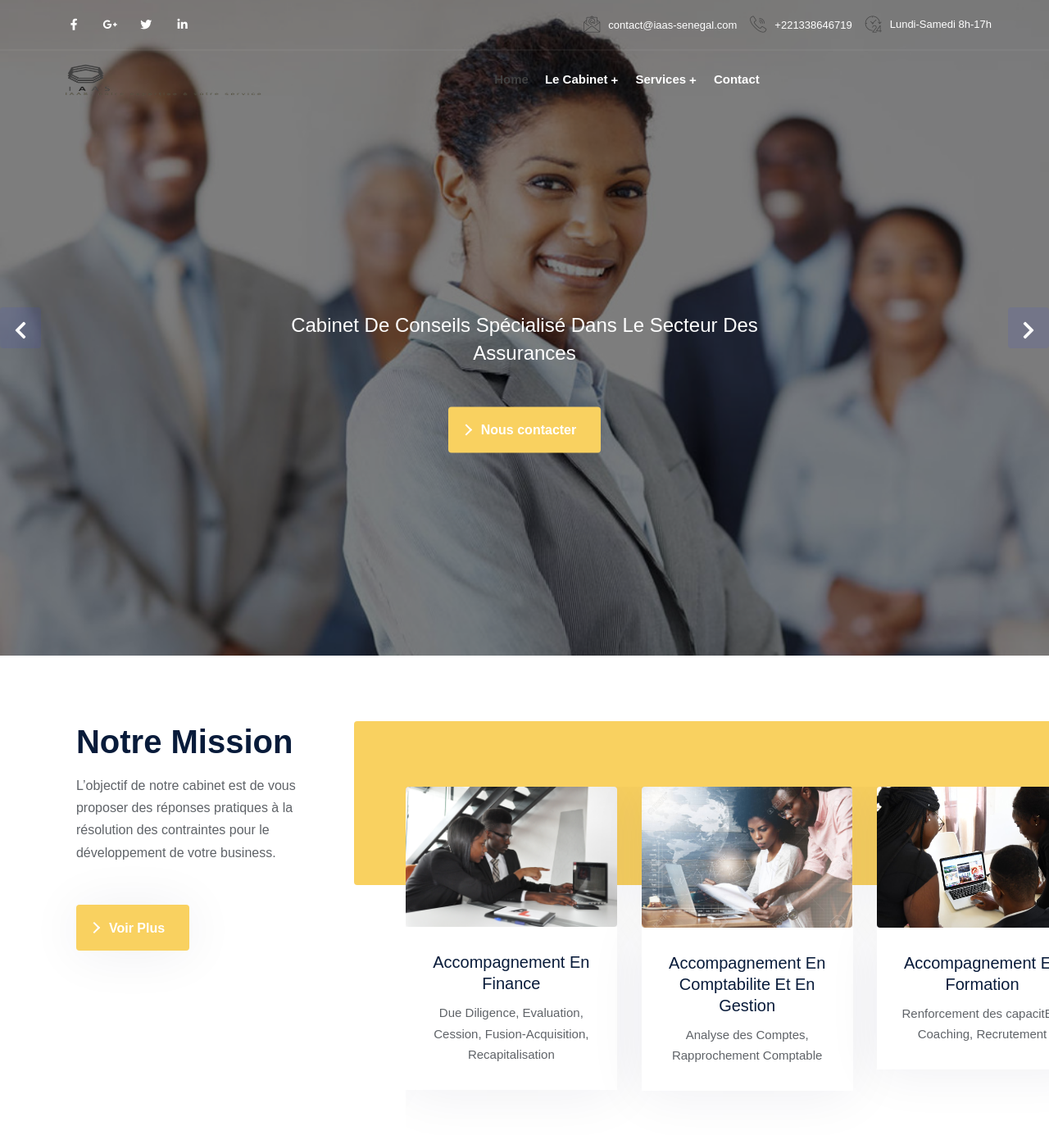
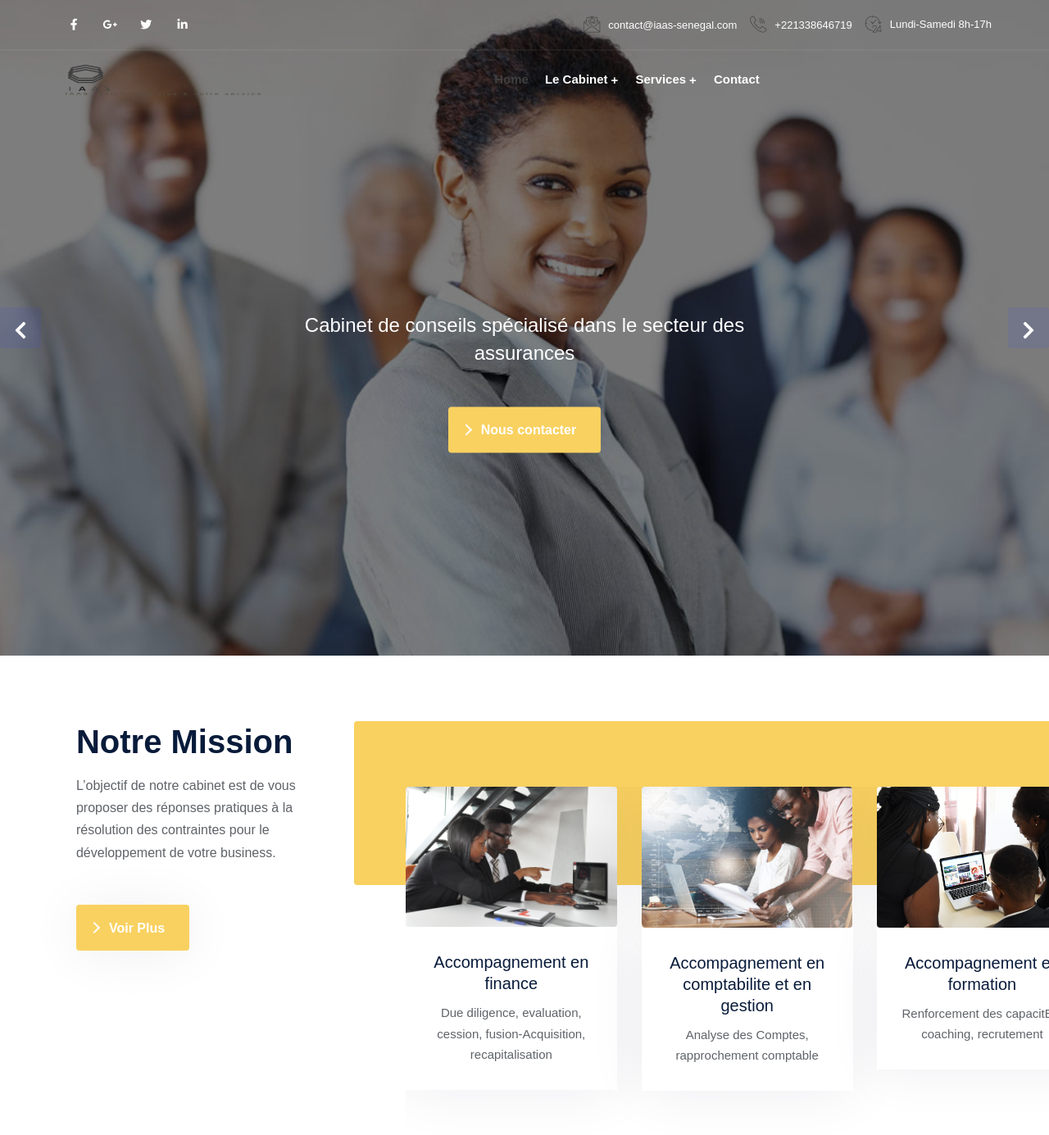
Before and after one commit to capinho/iaas-senegal, a Django app: page / in a window 1280 px wide. Shown: the top 1385 px of the page at 82% size. Run offline with Django 3.2, Linux system fonts and the light colour scheme; some libraries are stand-ins or nearby versions.

Commit message:
Correction police texte

```diff
--- a/projsoumare/settings.py
+++ b/projsoumare/settings.py
@@ -27,7 +27,7 @@ BASE_DIR = Path(__file__).resolve().parent.parent
 SECRET_KEY = 'wm(x!)rchium3k@o$22be08@m5gyouder08^ee_jd4&!sgrwjg'
 
 # SECURITY WARNING: don't run with debug turned on in production!
-DEBUG = False
+DEBUG = True
 
 ALLOWED_HOSTS = ['*']
 
--- a/website/templates/home.html
+++ b/website/templates/home.html
@@ -82,7 +82,7 @@
         <div class="container">
           <div class="row justify-content-center text-center">
             <div class="col-lg-7 col-md-12">
-              <h4 class="mb-4 text-white animated1">Cabinet de conseils spécialisé dans le secteur des assurances</h4>
+              <h4 class="mb-4 text-white animated1" style="text-transform: none !important;">Cabinet de conseils spécialisé dans le secteur des assurances</h4>
               <div class="animated3 mt-5">
                 <a class="btn btn-2" href="{% url 'contact' %}"> <span class="btn-icon btn-arrow"></span>
                   <span class="btn-text">Nous contacter</span>
@@ -98,7 +98,7 @@
         <div class="container">
           <div class="row justify-content-center text-center">
             <div class="col-lg-7 col-md-12">
-              <h4 class="mb-4 text-white animated1">IAAS, notre expertise à votre service</h4>
+              <h4  class="mb-4 text-white animated1" style="text-transform: none !important;">IAAS, notre expertise à votre service</h4>
               <div class="animated3 mt-5">
                 <a class="btn btn-2" href="{% url 'contact' %}"> <span class="btn-icon btn-arrow"></span>
                   <span class="btn-text">Nous contacter</span>
@@ -114,7 +114,7 @@
         <div class="container">
           <div class="row justify-content-center text-center">
             <div class="col-lg-7 col-md-12">
-              <h4 class="mb-4 text-white animated1">IAAS, notre expertise à votre service</h4>
+              <h4 class="mb-4 text-white animated1" style="text-transform: none !important;">IAAS, notre expertise à votre service</h4>
               <div class="animated3 mt-5">
                 <a class="btn btn-2" href="{% url 'contact' %}"> <span class="btn-icon btn-arrow"></span>
                   <span class="btn-text">Nous contacter</span>
@@ -164,8 +164,8 @@
                 <img class="img-fluid rounded box-shadow" src="{% static 'website/images/case-studies/01.jpg' %}" alt="">
               </div>
               <div class="cases-desc">
-                <h5><a href="#">Accompagnement en finance</a></h5>
-                <p>Due Diligence, Evaluation, Cession, Fusion-Acquisition, Recapitalisation</p>
+                <h5 style="text-transform: none !important;"><a href="#">Accompagnement en finance</a></h5>
+                <p>Due diligence, evaluation, cession, fusion-Acquisition, recapitalisation</p>
               </div>
             </div>
           </div>
@@ -175,8 +175,8 @@
                 <img class="img-fluid rounded box-shadow" src="{% static 'website/images/case-studies/02.jpg' %}" alt="">
               </div>
               <div class="cases-desc">
-                <h5><a href="#">Accompagnement en Comptabilite et en Gestion </a></h5>
-                <p>Analyse des Comptes, Rapprochement Comptable</p>
+                <h5 style="text-transform: none !important;"><a href="#">Accompagnement en comptabilite et en gestion </a></h5>
+                <p>Analyse des Comptes, rapprochement comptable</p>
               </div>
             </div>
           </div>
@@ -186,8 +186,8 @@
                 <img class="img-fluid rounded box-shadow" src="{% static 'website/images/case-studies/03.jpg' %}" alt="">
               </div>
               <div class="cases-desc">
-                <h5><a href="#">Accompagnement en formation </a></h5>
-                <p>Renforcement des capacitEs, Coaching, Recrutement</p>
+                <h5 style="text-transform: none !important;"><a href="#">Accompagnement en formation</a></h5>
+                <p>Renforcement des capacitEs, coaching, recrutement</p>
               </div>
             </div>
           </div>
@@ -197,7 +197,7 @@
                 <img class="img-fluid rounded box-shadow" src="{% static 'website/images/case-studies/04.jpg' %}" alt="">
               </div>
               <div class="cases-desc">
-                <h5><a href="#">Accompagnement en digital </a></h5>
+                <h5 style="text-transform: none !important;"><a href="#">Accompagnement en digital</a></h5>
                 <p>Automatisation de processus de gestion, de processus de pilotage, de processus de controle</p>
               </div>
             </div>
@@ -208,8 +208,8 @@
                 <img class="img-fluid rounded box-shadow" src="{% static 'website/images/case-studies/05.jpg' %}" alt="">
               </div>
               <div class="cases-desc">
-                <h5><a href="#">Accompagnement fiscale </a></h5>
-                <p>Conformité fiscale, Situation Fiscale, Optimisation Fiscale, Analyse Fiscale</p>
+                <h5 style="text-transform: none !important;"><a href="#">Accompagnement fiscale </a></h5>
+                <p>Conformité fiscale, Situation Fiscale, optimisation Fiscale, analyse fiscale</p>
               </div>
             </div>
           </div>
@@ -219,8 +219,8 @@
                 <img class="img-fluid rounded box-shadow" src="{% static 'website/images/case-studies/06.jpg' %}" alt="">
               </div>
               <div class="cases-desc">
-                <h5><a href="#">Accompagnement en audit</a></h5>
-                <p>Audit Interne, Controle Interne, Gestion des Risques, Cartographie des risques</p>
+                <h5 style="text-transform: none !important;"><a href="#">Accompagnement en audit</a></h5>
+                <p>Audit interne, Controle interne, Gestion des risques, cartographie des risques</p>
               </div>
             </div>
           </div>
```
